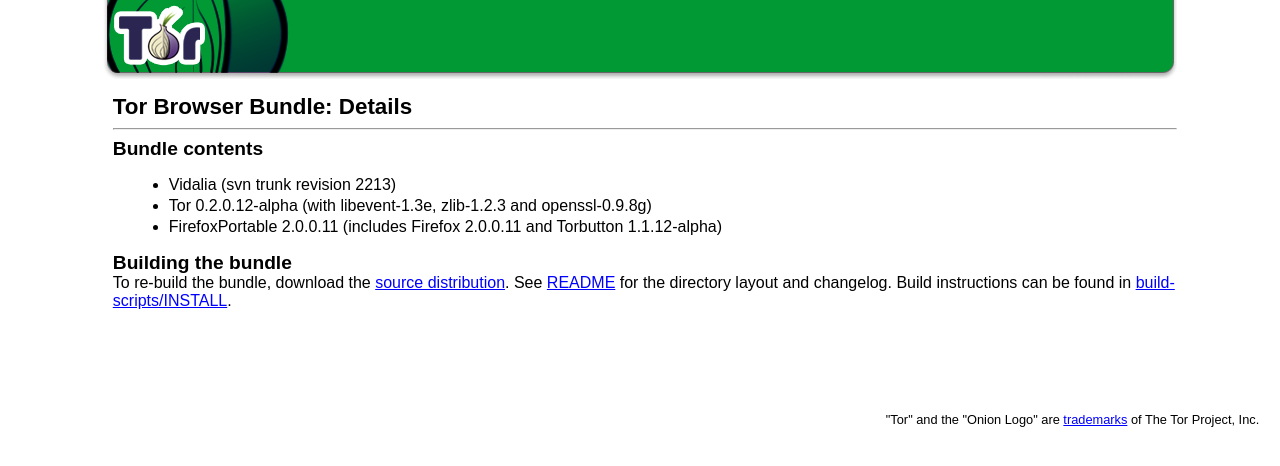
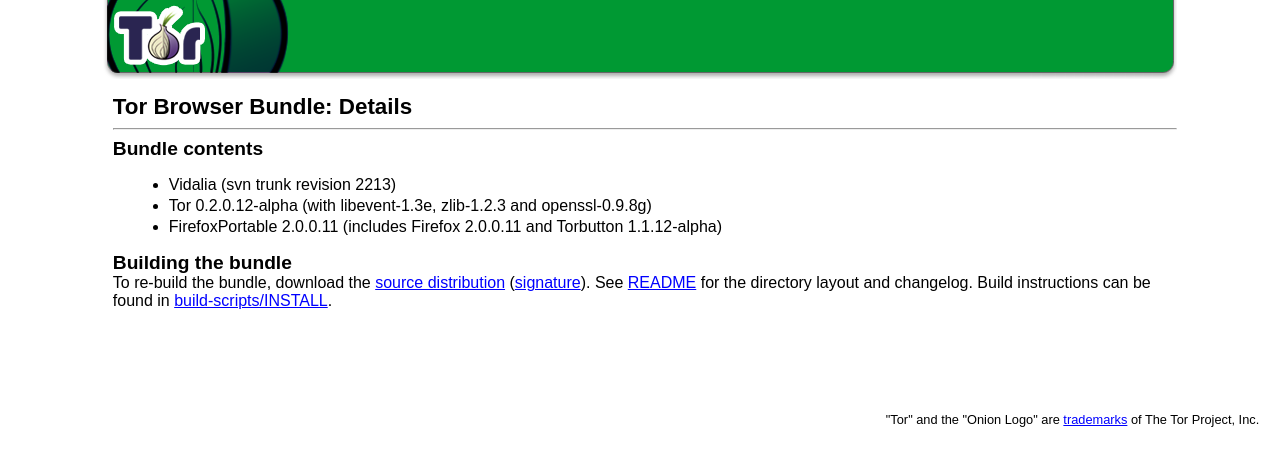
Before and after one commit to Shondoit/torbrowser, a plain HTML site: page www/details.html in a window 1280 px wide. Drawn offline with Linux system fonts and the light colour scheme.

Commit message:
Add link to digital signature
svn:r13229

```diff
--- a/www/details.html
+++ b/www/details.html
@@ -34,7 +34,7 @@
 
 <h3 id="build">Building the bundle</h3>
 
-<p>To re-build the bundle, download the <a href="dist/tor-browser-0.0.5-src.tar.gz">source distribution</a>. See <a href="https://tor-svn.freehaven.net/svn/torbrowser/trunk/README">README</a> for the directory layout and changelog</a>. Build instructions can be found in <a href="https://tor-svn.freehaven.net/svn/torbrowser/trunk/build-scripts/INSTALL">build-scripts/INSTALL</a>.</p>
+<p>To re-build the bundle, download the <a href="dist/tor-browser-0.0.5-src.tar.gz">source distribution</a> (<a href="dist/tor-browser-0.0.5-src.tar.gz.asc">signature</a>). See <a href="https://tor-svn.freehaven.net/svn/torbrowser/trunk/README">README</a> for the directory layout and changelog</a>. Build instructions can be found in <a href="https://tor-svn.freehaven.net/svn/torbrowser/trunk/build-scripts/INSTALL">build-scripts/INSTALL</a>.</p>
 
 </div><!-- #main -->
 </div>
```
Also changed, not shown: www/index.html (+1 -1 lines).
